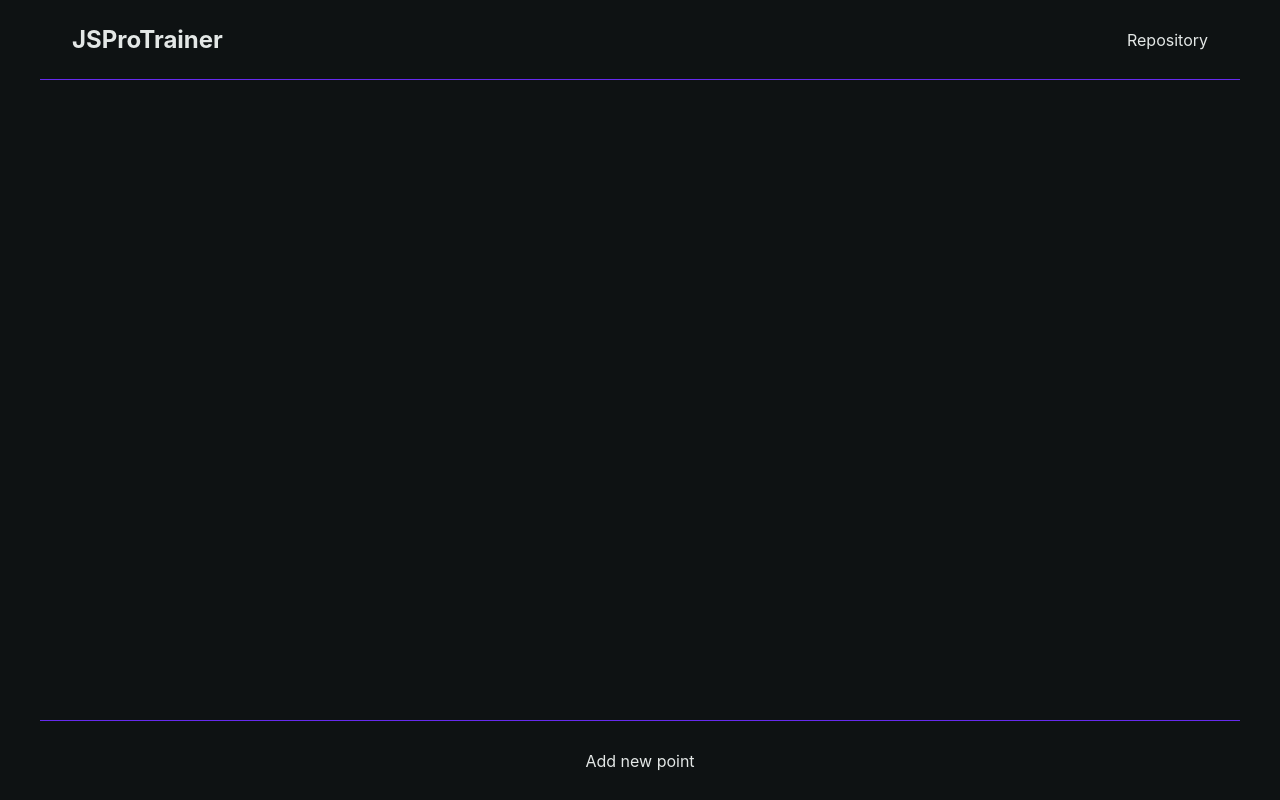
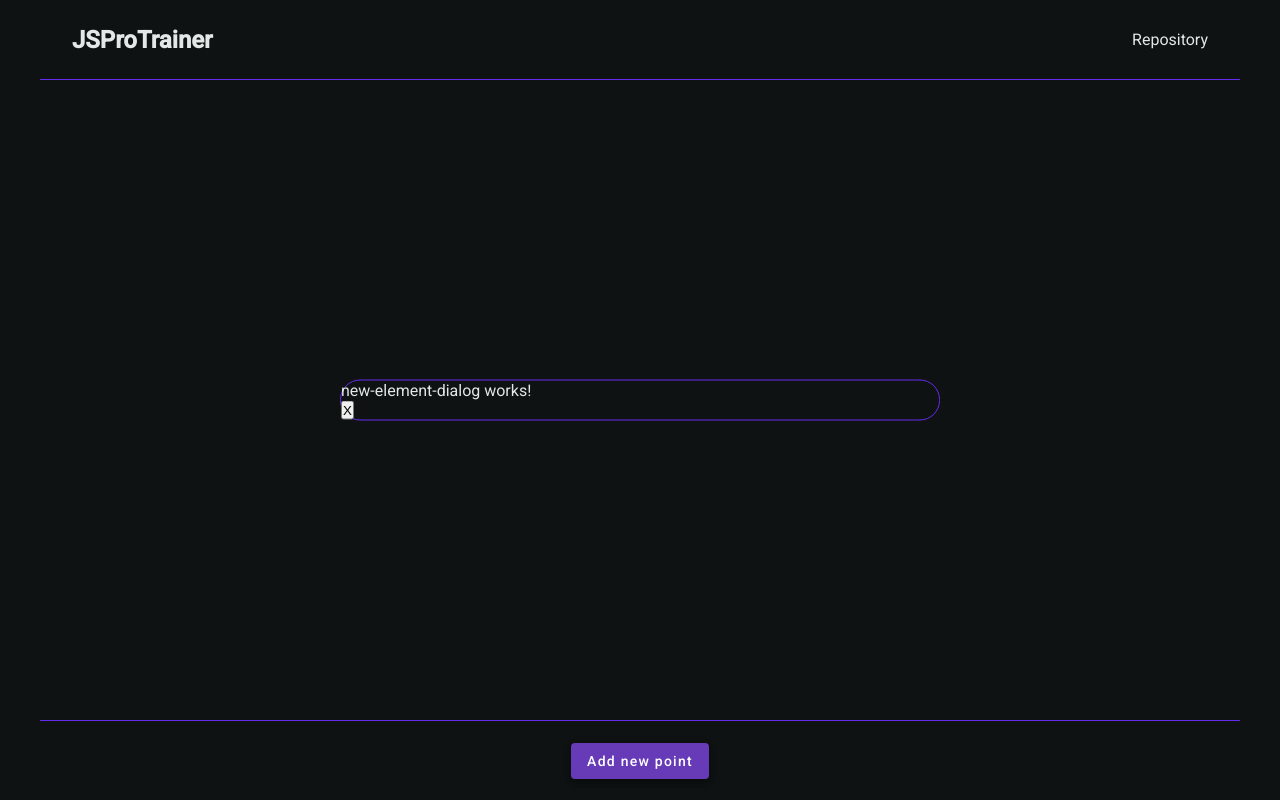
Before and after one commit to pawelrybka/JSProTrainer, an Angular app: page / in a window 1280 px wide. Both pictures are taken after a click on the button "Add new point". Built offline with nearby package versions, Linux system fonts and the light colour scheme.

Commit message:
Add service for addNewElement component

```diff
--- a/angular.json
+++ b/angular.json
@@ -2,7 +2,8 @@
   "$schema": "./node_modules/@angular/cli/lib/config/schema.json",
   "version": 1,
   "cli": {
-    "packageManager": "npm"
+    "packageManager": "npm",
+    "analytics": false
   },
   "newProjectRoot": "projects",
   "projects": {
@@ -28,6 +29,7 @@
               "src/assets"
             ],
             "styles": [
+              "@angular/material/prebuilt-themes/deeppurple-amber.css",
               "src/styles.css"
             ],
             "scripts": [],
@@ -92,6 +94,7 @@
               "src/assets"
             ],
             "styles": [
+              "@angular/material/prebuilt-themes/deeppurple-amber.css",
               "src/styles.css"
             ],
             "scripts": []
--- a/package.json
+++ b/package.json
@@ -12,10 +12,12 @@
   "private": true,
   "dependencies": {
     "@angular/animations": "^17.0.0",
+    "@angular/cdk": "^17.3.1",
     "@angular/common": "^17.0.0",
     "@angular/compiler": "^17.0.0",
     "@angular/core": "^17.0.0",
     "@angular/forms": "^17.0.0",
+    "@angular/material": "^17.3.1",
     "@angular/platform-browser": "^17.0.0",
     "@angular/platform-browser-dynamic": "^17.0.0",
     "@angular/platform-server": "^17.0.0",
--- a/src/app/app.component.html
+++ b/src/app/app.component.html
@@ -1,4 +1,5 @@
 <app-header></app-header>
 <app-main></app-main>
 <app-footer></app-footer>
+<app-new-element-dialog></app-new-element-dialog>
 <router-outlet></router-outlet>
--- a/src/app/app.component.ts
+++ b/src/app/app.component.ts
@@ -1,19 +1,19 @@
 import { Component } from '@angular/core';
-import { CommonModule } from '@angular/common';
 import { RouterOutlet } from '@angular/router';
 import { HeaderComponent } from './components/header/header.component';
 import { MainComponent } from './components/main/main.component';
 import { FooterComponent } from './components/footer/footer.component';
+import { NewElementDialogComponent } from './components/new-element-dialog/new-element-dialog.component';
 
 @Component({
   selector: 'app-root',
   standalone: true,
   imports: [
-    CommonModule,
     RouterOutlet,
     HeaderComponent,
     MainComponent,
-    FooterComponent
+    FooterComponent,
+    NewElementDialogComponent,
   ],
   templateUrl: './app.component.html',
   styleUrl: './app.component.css'
--- a/src/app/app.config.ts
+++ b/src/app/app.config.ts
@@ -3,7 +3,8 @@ import { provideRouter } from '@angular/router';
 
 import { routes } from './app.routes';
 import { provideClientHydration } from '@angular/platform-browser';
+import { provideAnimationsAsync } from '@angular/platform-browser/animations/async';
 
 export const appConfig: ApplicationConfig = {
-  providers: [provideRouter(routes), provideClientHydration()]
+  providers: [provideRouter(routes), provideClientHydration(), provideAnimationsAsync()]
 };
--- a/src/app/components/footer/footer.component.html
+++ b/src/app/components/footer/footer.component.html
@@ -1,5 +1,5 @@
 <div class="footer">
     <div class="footer__container">
-        <button mat-raised-button color="primary">Add new point</button>
+        <button (click)="dialogToggle()" mat-raised-button color="primary">Add new point</button>
     </div>
 </div>
--- a/src/app/components/footer/footer.component.ts
+++ b/src/app/components/footer/footer.component.ts
@@ -1,5 +1,6 @@
 import { Component } from '@angular/core';
 import {MatButtonModule} from '@angular/material/button';
+import { DialogService } from '../../services/new-element-dialog.service';
 
 @Component({
   selector: 'app-footer',
@@ -9,5 +10,9 @@ import {MatButtonModule} from '@angular/material/button';
   styleUrl: './footer.component.css'
 })
 export class FooterComponent {
+  dialogToggle() {
+    this.dialogService.dialogToggle()
+  }
 
+  constructor(private dialogService: DialogService) { }
 }
--- a/src/app/components/new-element-dialog/new-element-dialog.component.html
+++ b/src/app/components/new-element-dialog/new-element-dialog.component.html
@@ -1,3 +1,6 @@
-<div class="new-element-dialog">
-    <p>new-element-dialog works!</p>
-</div>
+@if (showDialog) {
+    <div class="new-element-dialog">
+        <p>new-element-dialog works!</p>
+        <button>X</button>
+    </div>
+}
--- a/src/app/components/new-element-dialog/new-element-dialog.component.ts
+++ b/src/app/components/new-element-dialog/new-element-dialog.component.ts
@@ -1,4 +1,5 @@
-import { Component } from '@angular/core';
+import { Component, OnInit } from '@angular/core';
+import { DialogService } from '../../services/new-element-dialog.service';
 
 @Component({
   selector: 'app-new-element-dialog',
@@ -7,6 +8,14 @@ import { Component } from '@angular/core';
   templateUrl: './new-element-dialog.component.html',
   styleUrl: './new-element-dialog.component.css'
 })
-export class NewElementDialogComponent {
+export class NewElementDialogComponent implements OnInit  {
+  public showDialog = false;
 
+  constructor(private dialogService: DialogService) { }
+
+  ngOnInit() {
+    this.dialogService.showDialog$.subscribe(showDialog => {
+      this.showDialog = showDialog;
+    });
+  }
 }
--- a/src/app/services/new-element-dialog.service.ts
+++ b/src/app/services/new-element-dialog.service.ts
@@ -1,9 +1,14 @@
 import { Injectable } from '@angular/core';
+import { BehaviorSubject } from 'rxjs';
 
 @Injectable({
   providedIn: 'root'
 })
-export class NewElementDialogService {
+export class DialogService {
+  private _showDialogSubject = new BehaviorSubject<boolean>(false);
+  public showDialog$ = this._showDialogSubject.asObservable();
 
-  constructor() { }
+  dialogToggle(){
+    this._showDialogSubject.next(!this._showDialogSubject.value);
+  }
 }
--- a/src/index.html
+++ b/src/index.html
@@ -6,6 +6,8 @@
   <base href="/">
   <meta name="viewport" content="width=device-width, initial-scale=1">
   <link rel="icon" type="image/x-icon" href="favicon.ico">
+  <link href="https://fonts.googleapis.com/css2?family=Roboto:wght@300;400;500&display=swap" rel="stylesheet">
+  <link href="https://fonts.googleapis.com/icon?family=Material+Icons" rel="stylesheet">
 </head>
 <body>
   <app-root></app-root>
--- a/src/styles.css
+++ b/src/styles.css
@@ -29,3 +29,5 @@ body {
     border: 0;
     border-radius: 5px;
 }
+html, body { height: 100%; }
+body { margin: 0; font-family: Roboto, "Helvetica Neue", sans-serif; }
```
Also changed, not shown: 2 other files (tests, documents, lock files or other folders).
